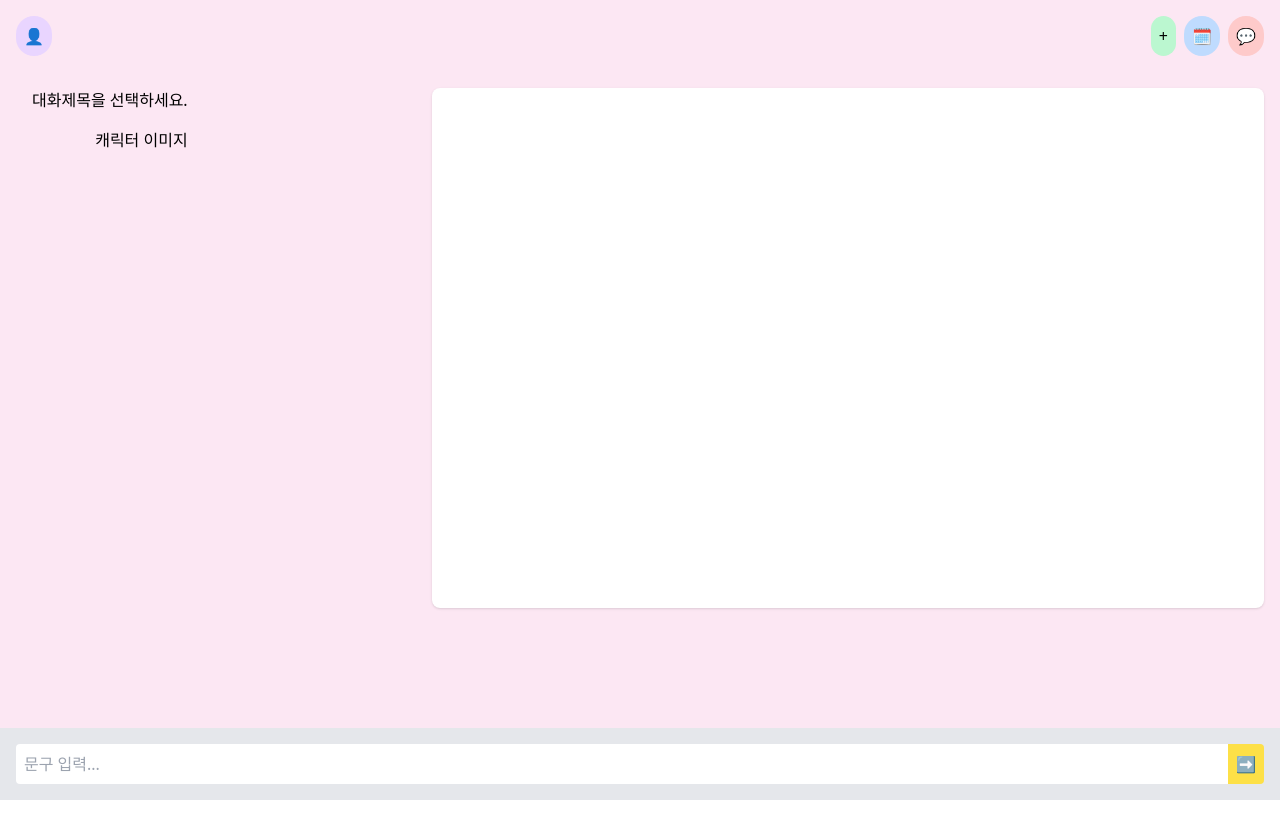
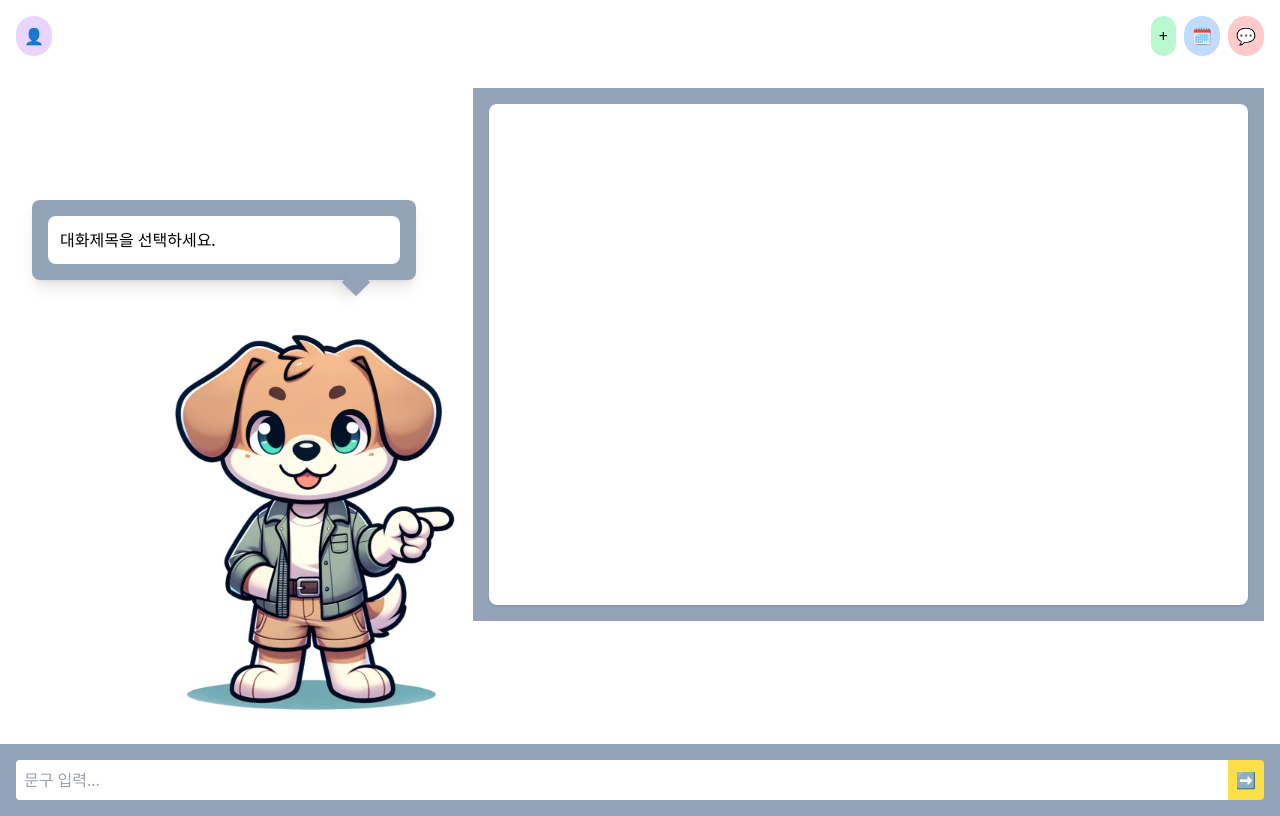
Before and after one commit to JungYoungSick/24-01-27_yourQuestion, a Next.js app in the folder yourquestion/: page / in a window 1280 px wide. Built offline with nearby package versions, Linux system fonts and the light colour scheme.

Commit message:
CSS 일부 수정

```diff
--- a/yourquestion/pages/Component/Src/Atoms/button/titleDisplay.tsx
+++ b/yourquestion/pages/Component/Src/Atoms/button/titleDisplay.tsx
@@ -3,13 +3,15 @@ import React from "react";
 
 interface TitleDisplayProps {
   title: string;
-  userID: string;
 }
 
 const TitleDisplay: React.FC<TitleDisplayProps> = ({ title }) => {
   return (
-    <div className="title-display">
-      <h2>{title || "대화제목을 선택하세요."}</h2>
+    <div className="relative bg-slate-400 p-4 rounded-lg shadow-lg max-w-sm text-black">
+      <div className="bg-white p-3 rounded-lg text-black">
+        <h2>{title || "대화제목을 선택하세요."}</h2>
+      </div>
+      <div className="absolute -bottom-2 right-10 w-5 h-5 bg-slate-400 rotate-45 transform origin-top-left shadow-lg"></div>
     </div>
   );
 };
--- a/yourquestion/pages/Component/Src/Organisms/footer.tsx
+++ b/yourquestion/pages/Component/Src/Organisms/footer.tsx
@@ -28,7 +28,7 @@ const Footer: React.FC<FooterProps> = ({
     }
   };
   return (
-    <footer className="p-4 bg-gray-200">
+    <footer className="p-4 bg-slate-400">
       <LoginPopup
         showButton={false}
         isOpen={isPopupOpen}
--- a/yourquestion/pages/Component/Src/Organisms/main.tsx
+++ b/yourquestion/pages/Component/Src/Organisms/main.tsx
@@ -1,6 +1,7 @@
 import React from "react";
 import TitleDisplay from "../Atoms/button/titleDisplay";
-
+import Image from "next/image";
+import Dog from "../assets/image/Dog.webp";
 interface MainProps {
   adminData: string;
   title: string;
@@ -10,11 +11,17 @@ const Main: React.FC<MainProps> = ({ adminData, title }) => {
   return (
     <main className="flex-grow p-4 flex justify-between">
       <div className="flex flex-col items-end ml-4">
-        <TitleDisplay title={title} />
-        <div className="text-black my-4">캐릭터 이미지</div>
+        <div className="text-black my-4">
+          <div className="mt-24">
+            <TitleDisplay title={title} />
+          </div>
+          <Image src={Dog} alt="Dog" className="w-96 h-96 ml-20 mt-12" />
+        </div>
       </div>
-      <div className="w-2/3 h-5/6 p-4 bg-white rounded-lg shadow text-black">
-        {adminData}
+      <div className="w-2/3 h-5/6 p-4 bg-slate-400">
+        <div className="w-full h-full p-4 bg-white rounded-lg shadow text-black">
+          {adminData}
+        </div>
       </div>
     </main>
   );
--- a/yourquestion/pages/index.tsx
+++ b/yourquestion/pages/index.tsx
@@ -38,7 +38,7 @@ const MainPage: React.FC<MainPageProps> = ({ title }) => {
   };
 
   return (
-    <div className="flex flex-col h-screen bg-pink-100">
+    <div className="flex flex-col h-screen bg-white">
       <Header title={title} />
       <Main adminData={adminData} title={title} />
       <Footer
```
Also changed, not shown: yourquestion/pages/Component/Src/assets/image/Dog.webp (added), 1 other file (tests, documents, lock files or other folders).
